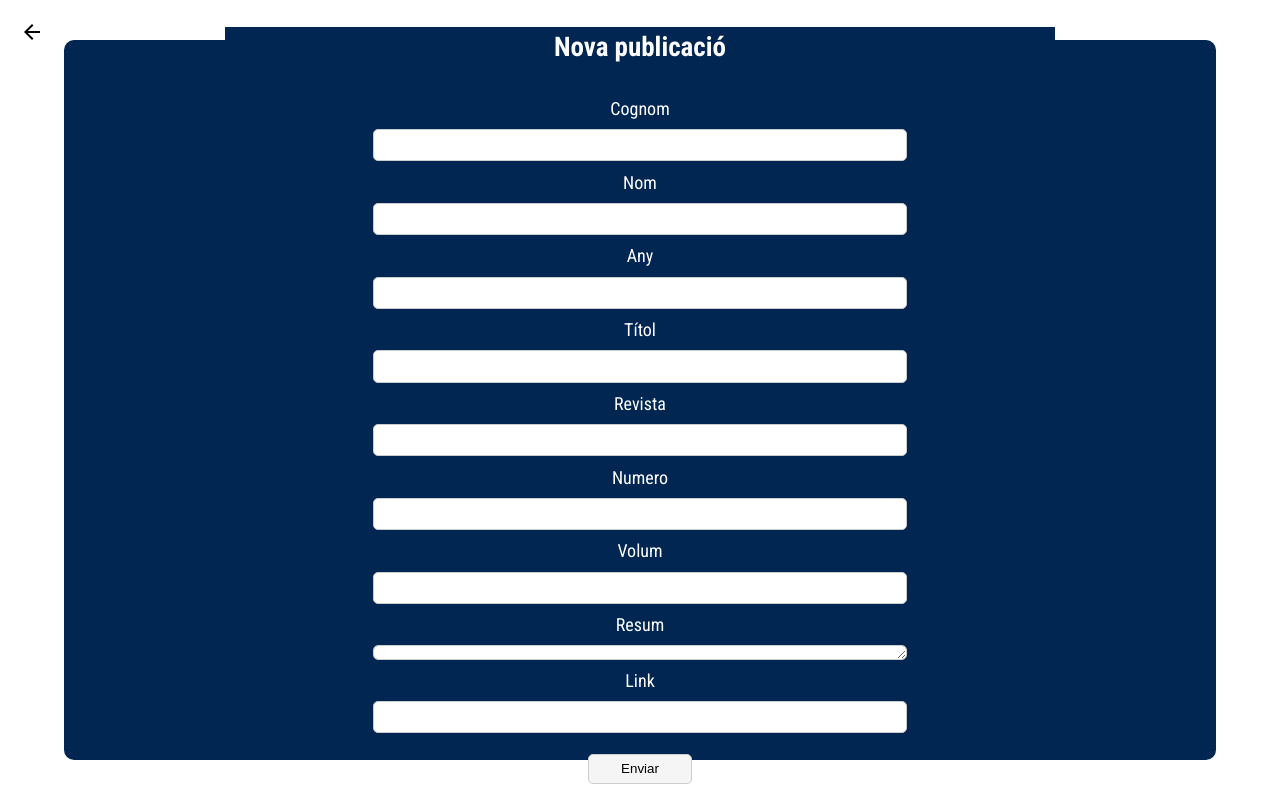
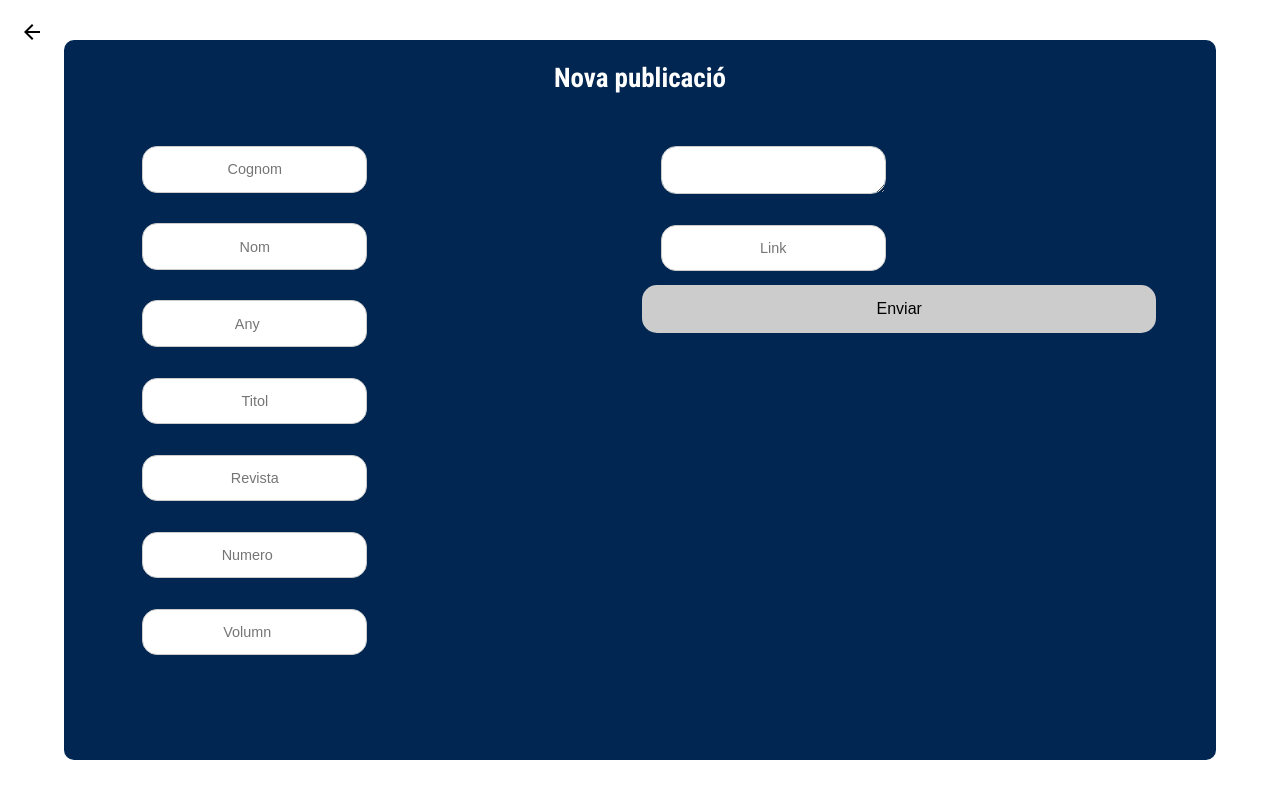
Before and after one commit to andres17878/projecte_grics, a React (Vite) app in the folder grics_laravel/grics_react/: page /Publicacions/1 in a window 1280 px wide. Built offline with nearby package versions, Linux system fonts and the light colour scheme.

Commit message:
cambios estilos formulario publicaciones

```diff
--- a/grics_laravel/grics_react/src/Components/PublicacionsForm/PublicacionsForm.css
+++ b/grics_laravel/grics_react/src/Components/PublicacionsForm/PublicacionsForm.css
@@ -1,3 +1,30 @@
+.contenedor-secciones {
+    display: flex;
+}
+
+.seccion-datos1{
+    display: flex;
+    flex-direction: column;
+    width: 50%; /* Ajusta esto según tus necesidades */
+    height: 100%;
+    overflow: auto;
+}
+
+.seccion-datos2{
+    display: flex;
+    flex-direction: column;
+    width: 50%; /* Ajusta esto según tus necesidades */
+    height: 100%;
+    overflow: auto;
+}
+.seccion-datosGeneral{
+    display: flex;
+    flex-direction: row;
+    width: 100%;
+    height: 100%;
+    overflow: auto;
+}
+
 .publicacionsFormContainer{
     display: flex;
     flex-direction: column;
@@ -13,8 +40,6 @@
     font-size: 1.5em;
     width: 80%;
     margin-bottom: 1em;
-    background-color: #002651;
-
 }
 
 .publicacionsForm{
@@ -35,7 +60,19 @@
     justify-content: center;
     align-items: center;
 }
-
+/*  */
+.publicacionsForm input[type="text"],
+.publicacionsForm input[type="number"],
+.publicacionsForm textarea{
+    margin: 4%;
+    width: 40%;
+    padding: 1.5%;
+    margin-bottom: 10px;
+    border: 1px solid #ccc;
+    border-radius: 15px;
+    text-align: left;
+}
+/*  */
 .formPublicacions input{
     margin: 0.5em;
     padding: 0.5em;
@@ -46,21 +83,28 @@
     font-size: 0.8em;
 }
 
-.formPublicacions textarea{
+/* .formPublicacions textarea{
     margin: 0.5em;
     padding: 0.5em;
     border-radius: 5px;
     border: 1px solid #ccc;
     width:50%;
-}
+} */
 
 .formPublicacions button{
-    margin: 0.5em;
-    padding: 0.5em;
-    border-radius: 5px;
-    border: 1px solid #ccc;
-    width:10%;
-    background-color: #f5f5f5;
+    background-color: #ccc;
+    border: none;
+    color: black;
+    padding: 15px 32px;
+    text-align: center;
+    text-decoration: none;
+    display: inline-block;
+    font-size: 16px;
+    margin: 4px 2px;
     cursor: pointer;
-    margin-top: 1em;
+    border-radius: 15px;
 }
+.formPublicacions button:hover{
+    background-color: #B44343;
+    color: white;
+}
--- a/grics_laravel/grics_react/src/Components/PublicacionsForm/PublicacionsForm.jsx
+++ b/grics_laravel/grics_react/src/Components/PublicacionsForm/PublicacionsForm.jsx
@@ -98,9 +98,6 @@ export default function PublicacionsForm() {
         }
     }
 
-
-
-
     return (
        <div className="publicacionsFormContainer">
 
@@ -117,35 +114,33 @@ export default function PublicacionsForm() {
             <h1 className="titleNovaPublicacio">
                 {location.state ? "Editar publicació" : "Nova publicació"}
             </h1>
+            <div className="seccion-datosGeneral">
+            <div className="seccion-datos1">
+            <input type="text" name="cognom" value={formData.cognom} onChange={e => setFormData({ ...formData, cognom: e.target.value})} required  placeholder="Cognom" />
 
-                    <label>Cognom</label>
-                    <input type="text" name="cognom" value={formData.cognom} onChange={e => setFormData({ ...formData, cognom: e.target.value})} required />
+            <input type="text" name="nom" value={formData.nom} onChange={e => setFormData({ ...formData, nom: e.target.value})} required  placeholder="Nom"/>
 
-                    <label>Nom</label>
-                    <input type="text" name="nom" value={formData.nom} onChange={e => setFormData({ ...formData, nom: e.target.value})} required />
+            <input type="number" name="any" value={formData.anyo} onChange={e => setFormData({ ...formData, anyo: e.target.value})} required  placeholder="Any"/>
 
-                    <label>Any</label>
-                    <input type="number" name="any" value={formData.anyo} onChange={e => setFormData({ ...formData, anyo: e.target.value})} required />
+            <input type="text" name="titol" value={formData.titol} onChange={e => setFormData({ ...formData, titol: e.target.value})} required  placeholder="Titol"/>
 
-                    <label>Títol</label>
-                    <input type="text" name="titol" value={formData.titol} onChange={e => setFormData({ ...formData, titol: e.target.value})} required />
 
-                    <label>Revista</label>
-                    <input type="text" name="revista" value={formData.revista} onChange={e => setFormData({ ...formData, revista: e.target.value})} required />
+            <input type="text" name="revista" value={formData.revista} onChange={e => setFormData({ ...formData, revista: e.target.value})} required  placeholder="Revista"/>
 
-                    <label>Numero</label>
-                    <input type="number" name="numero" value={formData.numero} onChange={e => setFormData({ ...formData, numero: e.target.value})} required />
+            <input type="number" name="numero" value={formData.numero} onChange={e => setFormData({ ...formData, numero: e.target.value})} required  placeholder="Numero"/>
 
-                    <label>Volum</label>
-                    <input type="number" name="volum" value={formData.volum} onChange={e => setFormData({ ...formData, volum: e.target.value})} required />
 
-                    <label>Resum</label>
-                    <textarea name="resum" value={formData.resum} onChange={e => setFormData({ ...formData, resum: e.target.value})} required />
+            <input type="number" name="volum" value={formData.volum} onChange={e => setFormData({ ...formData, volum: e.target.value})} required  placeholder="Volumn"/>
+            </div>
+            <div className="seccion-datos2">
+                <textarea type="text" name="resum" value={formData.resum} onChange={e => setFormData({ ...formData, resum: e.target.value})} required  placeholder="Resum"/>
 
-                    <label>Link</label>
-                    <input type="text" name="link" value={formData.link} onChange={e => setFormData({ ...formData, link: e.target.value})} required />
+
+                <input type="text" name="link" value={formData.link} onChange={e => setFormData({ ...formData, link: e.target.value})} required  placeholder="Link" />
 
                 <button type="submit">Enviar</button>
+            </div>
+            </div>
 
         </form>
     </div>
```
Lines whose indentation alone changed are shown as unchanged.
